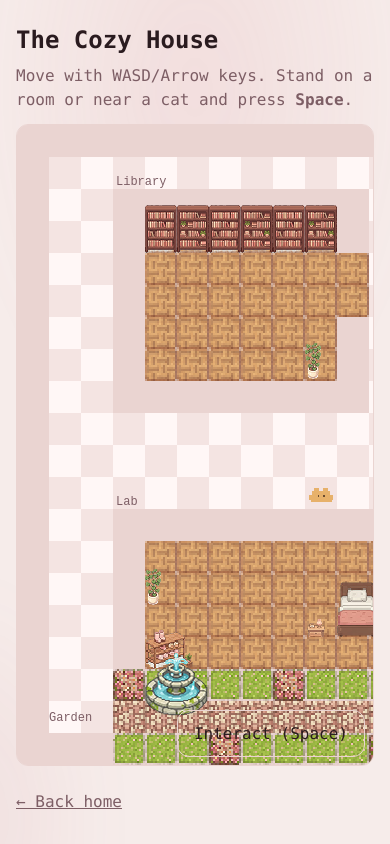
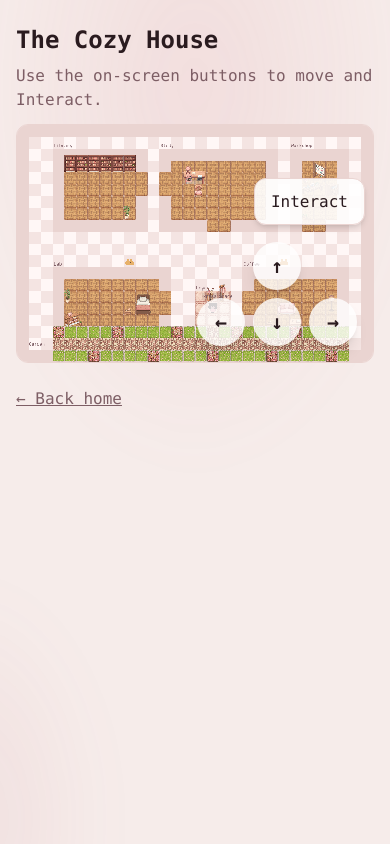
Before and after one commit to ivanans98/interactive-cv, a Next.js app: page /world in a window 390 px wide. Built offline with nearby package versions, Linux system fonts and the light colour scheme.

Commit message:
Loading page and mobile implementation

```diff
--- a/app/world/page.tsx
+++ b/app/world/page.tsx
@@ -9,39 +9,24 @@ const COLS = 30;
 const ROWS = 20;
 const SPEED = 2.0;
 const DOOR = 2;
-
 const SRC_TILE = 16;
 
-/** (reference only) */
+/** Reference */
 const TILE_IDX = {
-  stone_path: 0,
-  rug1: 1,
-  parquet: 2,
-  rug2: 3,
-  grass: 4,
-  flowers: 5,
-  wall_L: 6,
-  wall_TL: 7,
-  wall_TR: 8,
-  wall_BL: 9,
-  wall_BR: 10,
-  wall_T: 11,
-  wall_B: 12,
-  wall_R: 13,
+  stone_path: 0, rug1: 1, parquet: 2, rug2: 3, grass: 4, flowers: 5,
+  wall_L: 6, wall_TL: 7, wall_TR: 8, wall_BL: 9, wall_BR: 10,
+  wall_T: 11, wall_B: 12, wall_R: 13,
 };
 
 /** grid coordinates within tiles.png (col,row) */
 const TILESET = {
-  parquet: [2, 0],
-  rug1: [1, 0],
-  grass: [4, 0],
-  flowers: [5, 0],
-  stone: [0, 0],
+  parquet: [2, 0], rug1: [1, 0], grass: [4, 0],
+  flowers: [5, 0], stone: [0, 0],
 };
 
 type Rect = { x: number; y: number; w: number; h: number };
 
-/** Room interior rectangles (get parquet) */
+/** Room interior rectangles */
 const ROOMS: Rect[] = [
   { x: 3, y: 2, w: 8, h: 7 },   // Library
   { x: 12, y: 2, w: 10, h: 7 }, // Study
@@ -50,7 +35,7 @@ const ROOMS: Rect[] = [
   { x: 19, y: 12, w: 9,  h: 6 },// Coffee
 ];
 
-/** Foyer area (rug lives here) */
+/** Foyer area */
 const FOYER: Rect = { x: 15, y: 14, w: 3, h: 3 };
 
 /** Explicit foyer rug cells so it never touches door tiles */
@@ -118,7 +103,6 @@ const MAP: number[] = (() => {
   }
   {
     const wk = HOTSPOTS.find(h => h.id === 'workshop')!.rect;
-    // door at bottom (easier to access)
     const bx = wk.x + Math.floor(wk.w / 2) - 1;
     for (let d = 0; d < DOOR; d++) g[ixy(bx + d, wk.y + wk.h - 1)] = 0;     // workshop bottom
   }
@@ -133,11 +117,10 @@ const MAP: number[] = (() => {
     for (let d = 0; d < DOOR; d++) g[ixy(cf.x, y + d)] = 0;                 // coffee left
   }
   {
-    // Garden door aligned with the vertical stone path that leaves the FOYER
     const gardenRect = HOTSPOTS.find(h => h.id === 'garden')!.rect;
     const pathX = FOYER.x + Math.floor(FOYER.w / 2);
     const cx = pathX - Math.floor(DOOR / 2);
-    for (let d = 0; d < DOOR; d++) g[ixy(cx + d, gardenRect.y)] = 0;        // garden top (aligned)
+    for (let d = 0; d < DOOR; d++) g[ixy(cx + d, gardenRect.y)] = 0;        // garden top
   }
 
   return g;
@@ -211,7 +194,6 @@ const drawSheetTile = (
   ctx.drawImage(img, sheetCol * s, sheetRow * s, s, s, gridX * TILE, gridY * TILE, TILE, TILE);
 };
 
-/** Draw a prop anchored to the floor of a tile (so scaling keeps it on the ground) */
 function drawProp(
   ctx: CanvasRenderingContext2D,
   img: HTMLImageElement,
@@ -232,8 +214,8 @@ export default function World() {
   const canvasRef = useRef<HTMLCanvasElement | null>(null);
   const [openPanel, setOpenPanel] = useState<Panel | null>(null);
   const [openLine, setOpenLine] = useState<string | null>(null);
+  const [assetsLoaded, setAssetsLoaded] = useState(false);
 
-  // player — start in the center of the foyer
   const foyerCenterX = (FOYER.x + FOYER.w / 2) * TILE;
   const foyerCenterY = (FOYER.y + FOYER.h / 2) * TILE;
 
@@ -251,15 +233,15 @@ export default function World() {
     return () => { document.body.style.overflow = prev; };
   }, []);
 
-  // sprites once
   const ivanaFramesRef = useRef<HTMLCanvasElement[] | null>(null);
   const catsRef = useRef<{ cookie: HTMLCanvasElement, belle: HTMLCanvasElement } | null>(null);
+
   useEffect(() => {
     ivanaFramesRef.current = makeIvanaFrames();
     catsRef.current = { cookie: makeCat('#e2a05a'), belle: makeCat('#e7b16a') };
   }, []);
 
-  // ===== Preload images (tiles + props) =====
+  // ===== Preload images =====
   tilesRef = useRef<HTMLImageElement | null>(null);
   const propsRef = useRef<Record<string, HTMLImageElement>>({});
 
@@ -269,10 +251,7 @@ export default function World() {
     });
 
     (async () => {
-      // tiles
       tilesRef.current = await load('/tiles.png');
-
-      // props — keep names as in /public/props
       const names = [
         'bookshelf1_32x48.png','bookshelf2_32x48.png','plant_16x36.png',
         'desk_48x40.png','chair_16x24.png','coffee_machine_16x22.png',
@@ -283,15 +262,16 @@ export default function World() {
         'coat_rack_16x40.png','shoe_rack_32x32.png','umbrella_stand_16x32.png',
         'tree_small_32x32.png','bench_48x48.png'
       ];
-
       const imgs = await Promise.all(names.map(n => load(PROP_PATH + n)));
       const dict: Record<string, HTMLImageElement> = {};
       names.forEach((n, i) => { dict[n] = imgs[i]; });
       propsRef.current = dict;
+
+      setAssetsLoaded(true);
     })();
   }, []);
 
-  // controls (Space = trigger; Space also closes)
+  // controls
   useEffect(() => {
     const down = (e: KeyboardEvent) => {
       if (['ArrowUp', 'ArrowDown', 'ArrowLeft', 'ArrowRight', ' '].includes(e.key)) e.preventDefault();
@@ -323,22 +303,17 @@ export default function World() {
   }, [vx, vy, openPanel, openLine]);
 
   const interact = () => {
-    // talk to cat?
     for (const c of CATS) {
       if (Math.hypot(px - c.x, py - c.y) < 28) {
         setOpenLine(`${c.line} — ${c.name}`);
         return;
       }
     }
-    // open room?
     const tx = Math.floor(px / TILE), ty = Math.floor(py / TILE);
-
-    // foyer trigger (not in HOTSPOTS)
     if (aabb(tx, ty, 1, 1, FOYER.x, FOYER.y, FOYER.w, FOYER.h)) {
       setOpenPanel(getPanel('foyer') || null);
       return;
     }
-
     const hit = HOTSPOTS.find(h => aabb(tx, ty, 1, 1, h.rect.x, h.rect.y, h.rect.w, h.rect.h));
     if (hit) setOpenPanel(getPanel(hit.id) || null);
   };
@@ -354,6 +329,8 @@ export default function World() {
 
   // main loop
   useEffect(() => {
+    if (!assetsLoaded) return;
+
     let raf = 0;
     const step = () => {
       setT(v => (v + 1) % 9999);
@@ -392,7 +369,7 @@ export default function World() {
       c.width = COLS * TILE; c.height = ROWS * TILE;
       ctx.imageSmoothingEnabled = false;
 
-      // corridor checker base
+      // Draw Base
       ctx.fillStyle = '#fff7f6'; ctx.fillRect(0, 0, c.width, c.height);
       for (let y = 0; y < ROWS; y++) {
         for (let x = 0; x < COLS; x++) {
@@ -403,23 +380,19 @@ export default function World() {
         }
       }
 
-      // room interiors (soft cream)
+      // Draw Rooms
       ctx.fillStyle = '#fdf5f3';
       HOTSPOTS.forEach(h => {
         const r = h.rect;
         ctx.fillRect(r.x * TILE + 1, r.y * TILE + 1, r.w * TILE - 2, r.h * TILE - 2);
       });
-
-      // parquet in rooms
       ROOMS.forEach(r => drawRectOf(ctx, 'parquet', r));
-
-      // foyer rug
       for (const [gx, gy] of FOYER_RUG) {
         const [sx, sy] = TILESET.rug1;
         drawSheetTile(ctx, sx, sy, gx, gy);
       }
 
-      // walls
+      // Draw Walls
       for (let y = 0; y < ROWS; y++) {
         for (let x = 0; x < COLS; x++) {
           if (MAP[ixy(x, y)] === 1) {
@@ -429,10 +402,8 @@ export default function World() {
         }
       }
 
-      // Garden ground + path + vertical connector
-      {
+      // Draw Garden
       const gd = HOTSPOTS.find(h => h.id === 'garden')!.rect;
-
       for (let yy = gd.y; yy < gd.y + gd.h; yy++) {
         for (let xx = gd.x; xx < gd.x + gd.w; xx++) {
           const [gx, gy] = TILESET.grass;
@@ -443,23 +414,18 @@ export default function World() {
           }
         }
       }
-
-        // garden horizontal path band
       const mid = gd.y + Math.floor(gd.h / 2);
       for (let xx = gd.x; xx < gd.x + gd.w; xx++) {
         const [sx, sy] = TILESET.stone;
         drawSheetTile(ctx, sx, sy, xx, mid);
       }
-
-        // vertical connector aligned with foyer center
       const [sx, sy] = TILESET.stone;
       const pathX = FOYER.x + Math.floor(FOYER.w / 2);
       for (let y = gd.y; y <= FOYER.y + FOYER.h; y++) {
         drawSheetTile(ctx, sx, sy, pathX, y);
       }
-      }
 
-      // labels
+      // Draw Labels
       ctx.font = '12px "Courier Prime", monospace';
       HOTSPOTS.forEach(h => {
         ctx.fillStyle = '#7d5e65';
@@ -473,15 +439,12 @@ export default function World() {
       ctx.fillStyle = '#7d5e65';
       ctx.fillText('Foyer', FOYER.x * TILE + 3, FOYER.y * TILE - 4);
 
-
-      // cats
-      drawCat(ctx, catsRef.current.cookie, CATS[0].x, CATS[0].y);
-      drawCat(ctx, catsRef.current.belle, CATS[1].x, CATS[1].y);
-
-      // ===== props =====
+      // Draw Cats & Props
+      drawCat(ctx, catsRef.current!.cookie, CATS[0].x, CATS[0].y);
+      drawCat(ctx, catsRef.current!.belle, CATS[1].x, CATS[1].y);
       const P = propsRef.current;
 
-      // Foyer
+      // Props logic
       if (P['coat_rack_16x40.png'])      drawProp(ctx, P['coat_rack_16x40.png'],      FOYER.x + FOYER.w - 1, FOYER.y,                 { scale: 1.25 });
       if (P['umbrella_stand_16x32.png']) drawProp(ctx, P['umbrella_stand_16x32.png'], FOYER.x + 1,           FOYER.y,   { scale: 1.25 });
 
@@ -497,7 +460,7 @@ export default function World() {
         if (P['plant_16x36.png'])       drawProp(ctx, P['plant_16x36.png'],       r.x + r.w - 2, r.y + r.h - 2, { oy: -2 });
       }
 
-      // Study (bigger desk & chair; laptop on desk)
+      // Study
       {
         const r = HOTSPOTS.find(h => h.id === 'study')!.rect;
         if (P['desk_48x40.png'])            drawProp(ctx, P['desk_48x40.png'],            r.x + 2, r.y + 2, { scale: 1.25 });
@@ -515,7 +478,7 @@ export default function World() {
         if (P['lamp_16x44.png'])         drawProp(ctx, P['lamp_16x44.png'],         r.x + r.w - 2, r.y + Math.floor(r.h / 2), { ox: 8, oy: -8 });
       }
 
-      // Workshop — moved a bit down (toward middle vertically)
+      // Workshop
       {
         const r = HOTSPOTS.find(h => h.id === 'workshop')!.rect;
         const cx = r.x + Math.floor(r.w / 2) - 1;
@@ -526,7 +489,7 @@ export default function World() {
         if (P['plant_counter_16x16.png']) drawProp(ctx, P['plant_counter_16x16.png'], r.x + 1, r.y + r.h - 2);
       }
 
-      // Lab — added shoe rack; kept plants; bigger bed already
+      // Lab
       {
         const r = HOTSPOTS.find(h => h.id === 'lab')!.rect;
         if (P['bed_32x44.png'])           drawProp(ctx, P['bed_32x44.png'],           r.x + r.w - 3, r.y + r.h - 3, { scale: 1.25 });
@@ -536,22 +499,11 @@ export default function World() {
         if (P['shoe_rack_32x32.png'])     drawProp(ctx, P['shoe_rack_32x32.png'],     r.x + 1, r.y + r.h - 2, { scale: 1.25 });
       }
 
-      // Garden
-      {
-        const r = HOTSPOTS.find(h => h.id === 'garden')!.rect;
-        if (P['fountain_64x64.png'])   drawProp(ctx, P['fountain_64x64.png'],   r.x + 1, r.y + Math.floor(r.h / 2), { oy: -16 });
-        if (P['tree_small_32x32.png']) drawProp(ctx, P['tree_small_32x32.png'], r.x + r.w - 3, r.y, { scale: 1.2, oy: -12 });
-        if (P['bench_48x48.png'])      drawProp(ctx, P['bench_48x48.png'],      r.x + r.w - 6, r.y + Math.floor(r.h / 2));
-      }
-
-      // Ivana
+      // Ivana & Hint
       drawIvana(ctx, ivanaFramesRef.current!, px, py, dir, t);
-
-      // hint (Space)
       const nearCat = CATS.some(c => Math.hypot(px - c.x, py - c.y) < 30);
       const tx = Math.floor(px / TILE), ty = Math.floor(py / TILE);
-      const onRoom =
-        HOTSPOTS.find(h => aabb(tx, ty, 1, 1, h.rect.x, h.rect.y, h.rect.w, h.rect.h)) ||
+      const onRoom = HOTSPOTS.find(h => aabb(tx, ty, 1, 1, h.rect.x, h.rect.y, h.rect.w, h.rect.h)) ||
         aabb(tx, ty, 1, 1, FOYER.x, FOYER.y, FOYER.w, FOYER.h);
       if (nearCat || onRoom) {
         ctx.fillStyle = 'rgba(0,0,0,.08)';
@@ -563,19 +515,98 @@ export default function World() {
 
     step();
     return () => cancelAnimationFrame(raf);
-    // eslint-disable-next-line react-hooks/exhaustive-deps
-  }, [px, py, vx, vy]);
+  }, [px, py, vx, vy, assetsLoaded]);
 
   return (
     <div className="px-4 py-6">
       <h1 className="text-2xl font-semibold mb-2">The Cozy House</h1>
-      <p className="text-muted mb-3">
+      <p className="text-muted mb-3 hidden sm:block">
         Move with WASD/Arrow keys. Stand on a room or near a cat and press <b>Space</b>.
       </p>
+      <p className="text-muted mb-3 sm:hidden">
+        Use the on-screen buttons to move and Interact.
+      </p>
 
-      <div className="relative overflow-auto border rounded-xl max-w-full" style={{ borderColor: 'var(--border)' }}>
-        <canvas ref={canvasRef} className="block mx-auto" style={{ imageRendering: 'pixelated' }} />
-        <div className="absolute right-2 bottom-2">
+      {/* Loading Indicator */}
+      {!assetsLoaded && (
+        <div className="text-center p-10 bg-gray-50 border rounded-xl">
+          <p>Loading assets...</p>
+        </div>
+      )}
+
+      {/* Mobile Optimized Container */}
+      <div
+        className={`relative overflow-auto border rounded-xl max-w-full ${!assetsLoaded ? 'hidden' : 'block'}`}
+        style={{ borderColor: 'var(--border)' }}
+      >
+        <canvas
+          ref={canvasRef}
+          className="block mx-auto max-w-full h-auto"
+          style={{ imageRendering: 'pixelated', touchAction: 'none' }}
+        />
+
+        {/* === START NEW: Mobile D-Pad === */}
+        <div className="sm:hidden absolute bottom-4 right-4 flex flex-col items-center gap-2 select-none"
+             style={{ touchAction: 'none' }}>
+
+          {/* Interact Button (Top-Right) */}
+          <button
+            className="absolute -top-16 -right-2 btn bg-white/90 shadow-md active:bg-gray-100"
+            onClick={() => interact()}
+            onTouchEnd={(e) => { e.preventDefault(); interact(); }}
+          >
+            Interact
+          </button>
+
+          {/* Up */}
+          <button
+            className="w-12 h-12 bg-white/80 rounded-full shadow-lg active:bg-gray-200 flex items-center justify-center text-xl font-bold"
+            onTouchStart={(e) => { e.preventDefault(); setVy(-1); setDir(3); }}
+            onTouchEnd={(e) => { e.preventDefault(); setVy(0); }}
+            onMouseDown={() => { setVy(-1); setDir(3); }}
+            onMouseUp={() => setVy(0)}
+          >
+            ↑
+          </button>
+
+          <div className="flex gap-2">
+            {/* Left */}
+            <button
+              className="w-12 h-12 bg-white/80 rounded-full shadow-lg active:bg-gray-200 flex items-center justify-center text-xl font-bold"
+              onTouchStart={(e) => { e.preventDefault(); setVx(-1); setDir(1); }}
+              onTouchEnd={(e) => { e.preventDefault(); setVx(0); }}
+              onMouseDown={() => { setVx(-1); setDir(1); }}
+              onMouseUp={() => setVx(0)}
+            >
+              ←
+            </button>
+
+            {/* Down */}
+            <button
+              className="w-12 h-12 bg-white/80 rounded-full shadow-lg active:bg-gray-200 flex items-center justify-center text-xl font-bold"
+              onTouchStart={(e) => { e.preventDefault(); setVy(1); setDir(0); }}
+              onTouchEnd={(e) => { e.preventDefault(); setVy(0); }}
+              onMouseDown={() => { setVy(1); setDir(0); }}
+              onMouseUp={() => setVy(0)}
+            >
+              ↓
+            </button>
+
+            {/* Right */}
+            <button
+              className="w-12 h-12 bg-white/80 rounded-full shadow-lg active:bg-gray-200 flex items-center justify-center text-xl font-bold"
+              onTouchStart={(e) => { e.preventDefault(); setVx(1); setDir(2); }}
+              onTouchEnd={(e) => { e.preventDefault(); setVx(0); }}
+              onMouseDown={() => { setVx(1); setDir(2); }}
+              onMouseUp={() => setVx(0)}
+            >
+              →
+            </button>
+          </div>
+        </div>
+        {/* === END NEW: Mobile D-Pad === */}
+
+        <div className="absolute right-2 bottom-2 hidden sm:block">
           <button onClick={() => interact()} className="btn">Interact (Space)</button>
         </div>
       </div>
@@ -623,7 +654,6 @@ function PanelModal({ panel, onClose }: { panel: Panel; onClose: () => void }) {
         <div className="mt-4 grid grid-cols-1 sm:grid-cols-[1fr,220px] gap-5 items-start">
           {/* Left: text */}
           <div>
-            {/* ⬇️ Replaces the old single <ul> */}
             {sections.map((sec, i) => (
               <div key={i} className={i > 0 ? 'mt-3' : ''}>
                 {sec.title && (
```
Lines whose indentation alone changed are shown as unchanged.
